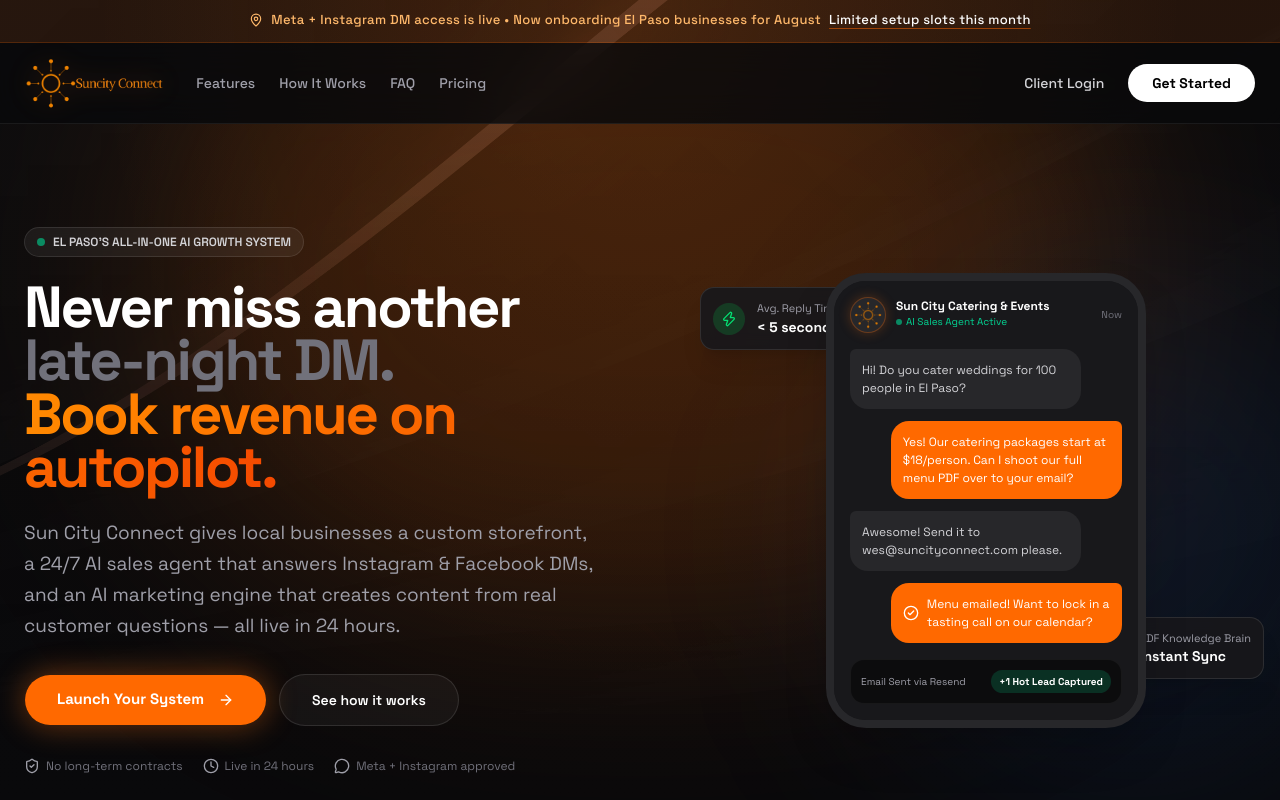
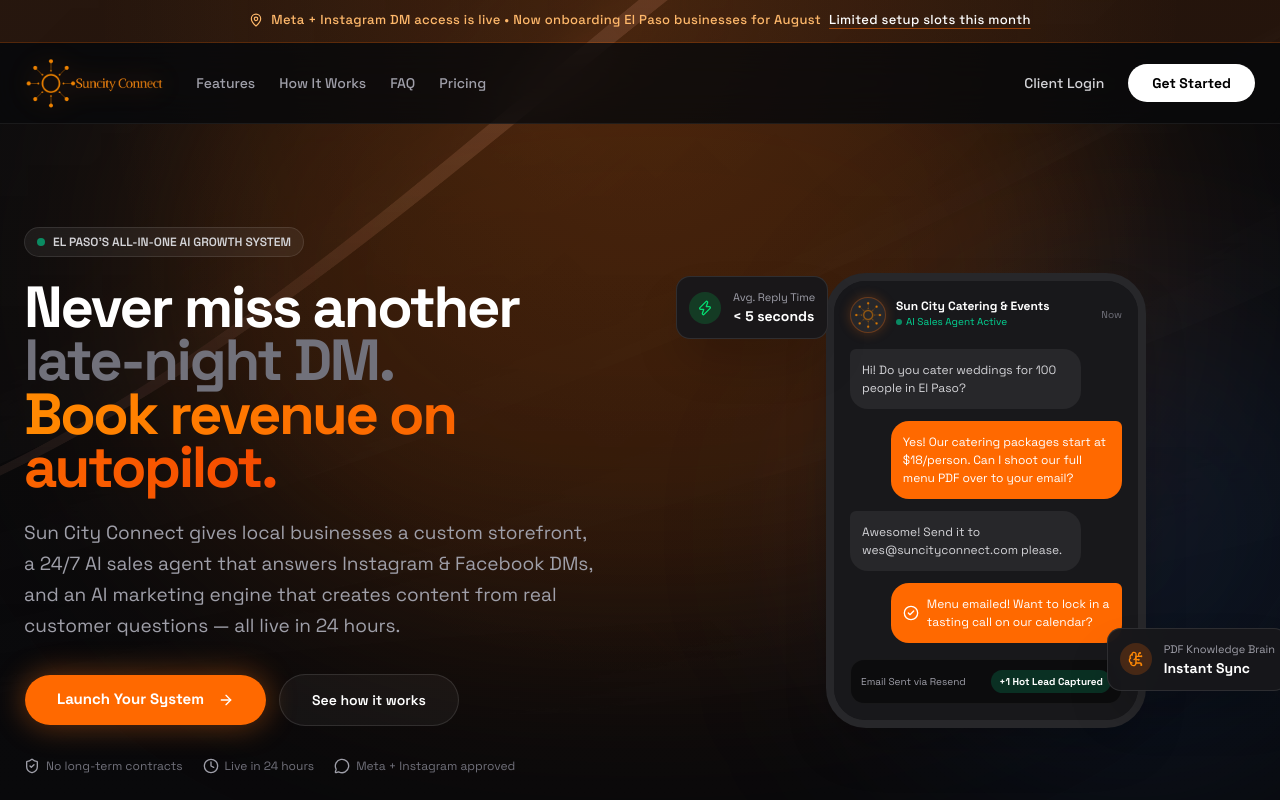
Before and after one commit to wesdavis/Suncity-Connect, a Next.js app: page / in a window 1280 px wide. Shown: the top 800 px of the page. Built offline with nearby package versions, Linux system fonts and the light colour scheme.

Commit message:
fixed floating stats and the chat box

```diff
--- a/src/app/page.js
+++ b/src/app/page.js
@@ -119,8 +119,8 @@
       </nav>
 
       {/* --- HERO --- */}
-      <main className="relative overflow-hidden">
-        <div className="absolute inset-0 pointer-events-none">
+      <main className="relative overflow-x-hidden">
+        <div className="absolute inset-0 pointer-events-none overflow-hidden">
           <div className="absolute top-[-200px] left-1/2 -translate-x-1/2 w-[1000px] h-[700px] bg-orange-500/15 blur-[120px] rounded-full" />
           <div className="absolute top-[20%] right-[-100px] w-[500px] h-[500px] bg-blue-500/10 blur-[120px] rounded-full" />
         </div>
@@ -174,12 +174,12 @@
           </div>
 
           {/* Right Visual Mock */}
-          <div className="relative lg:h-[560px] flex items-center justify-center">
+          <div className="relative lg:h-[560px] flex items-center justify-center overflow-visible">
             {/* Decorative sun watermark */}
             <img
               src="/assets/SCC_sun_clean_512.png"
               alt=""
-              className="absolute w-[280px] h-[280px] opacity-[0.07] pointer-events-none select-none logo-glow"
+              className="absolute w-[280px] h-[280px] opacity-[0.07] pointer-events-none select-none logo-glow z-0"
               style={{ top: '50%', left: '50%', transform: 'translate(-50%, -50%)' }}
               aria-hidden="true"
             />
@@ -223,9 +223,9 @@
               </div>
             </div>
 
-            {/* Floating Stats */}
-            <div className="absolute -left-2 sm:-left-4 top-[12%] bg-zinc-900/90 backdrop-blur border border-white/10 rounded-xl p-3 shadow-xl hidden sm:flex items-center gap-3">
-              <div className="w-8 h-8 rounded-full bg-green-500/20 flex items-center justify-center">
+            {/* Floating Stats — sit above the phone, offset outside its edges */}
+            <div className="absolute left-0 sm:-left-6 md:-left-10 top-[10%] z-20 bg-zinc-900/95 backdrop-blur-md border border-white/10 rounded-xl p-3 shadow-2xl hidden sm:flex items-center gap-3">
+              <div className="w-8 h-8 rounded-full bg-green-500/20 flex items-center justify-center shrink-0">
                 <Zap className="w-4 h-4 text-green-400" />
               </div>
               <div>
@@ -233,8 +233,8 @@
                 <div className="text-sm font-bold text-white">&lt; 5 seconds</div>
               </div>
             </div>
-            <div className="absolute -right-1 sm:-right-2 bottom-[18%] bg-zinc-900/90 backdrop-blur border border-white/10 rounded-xl p-3 shadow-xl hidden sm:flex items-center gap-3">
-              <div className="w-8 h-8 rounded-full bg-orange-500/20 flex items-center justify-center">
+            <div className="absolute right-0 sm:-right-4 md:-right-8 bottom-[16%] z-20 bg-zinc-900/95 backdrop-blur-md border border-white/10 rounded-xl p-3 shadow-2xl hidden sm:flex items-center gap-3">
+              <div className="w-8 h-8 rounded-full bg-orange-500/20 flex items-center justify-center shrink-0">
                 <BrainCircuit className="w-4 h-4 text-orange-400" />
               </div>
               <div>
--- a/src/app/sites/[domain]/page.js
+++ b/src/app/sites/[domain]/page.js
@@ -187,9 +187,16 @@
   const [isMobileBookingOpen, setIsMobileBookingOpen] = useState(false);
 
   const chatEndRef = useRef(null);
+  const textareaRef = useRef(null);
 
   const scrollToBottom = () => {
     chatEndRef.current?.scrollIntoView({ behavior: 'smooth' });
+  };
+
+  const resetTextareaHeight = () => {
+    if (textareaRef.current) {
+      textareaRef.current.style.height = 'auto';
+    }
   };
 
   useEffect(() => {
@@ -230,6 +237,7 @@
 
     const userMessage = chatInput;
     setChatInput('');
+    resetTextareaHeight();
     setMessages(prev => [...prev, { role: 'user', text: userMessage }]);
     setIsTyping(true);
 
@@ -464,11 +472,11 @@
         </header>
 
         {/* CHAT MESSAGES STREAM */}
-        <div className="flex-1 overflow-y-auto p-4 md:p-6 space-y-6 flex flex-col">
+        <div className="flex-1 overflow-y-auto overflow-x-hidden p-4 md:p-6 space-y-6 flex flex-col min-w-0">
           {messages.map((msg, idx) => (
-            <div key={idx} className={`flex ${msg.role === 'user' ? 'justify-end' : 'justify-start'}`}>
+            <div key={idx} className={`flex min-w-0 ${msg.role === 'user' ? 'justify-end' : 'justify-start'}`}>
               <div
-                className={`p-4 rounded-2xl max-w-[85%] sm:max-w-[75%] shadow-md text-[15px] leading-relaxed ${
+                className={`p-4 rounded-2xl max-w-[85%] sm:max-w-[75%] min-w-0 shadow-md text-[15px] leading-relaxed break-words whitespace-pre-wrap [overflow-wrap:anywhere] ${
                   msg.role === 'user'
                     ? 'rounded-tr-sm text-white'
                     : 'bg-zinc-800 text-zinc-100 rounded-tl-sm'
@@ -495,19 +503,34 @@
 
         {/* CHAT INPUT FORM */}
         <div className="p-4 bg-zinc-950 border-t border-white/10 shrink-0 pb-safe">
-          <form onSubmit={handleSendMessage} className="relative flex items-center max-w-2xl mx-auto">
-            <input
-              type="text"
+          <form onSubmit={handleSendMessage} className="relative flex items-end max-w-2xl mx-auto gap-0">
+            <textarea
+              ref={textareaRef}
+              rows={1}
               placeholder="Type your answer..."
               value={chatInput}
-              onChange={(e) => setChatInput(e.target.value)}
-              className="w-full bg-zinc-900 border border-white/10 rounded-full py-3.5 pl-5 pr-14 text-white text-[15px] focus:ring-1 outline-none transition-shadow"
+              onChange={(e) => {
+                setChatInput(e.target.value);
+                // Auto-grow the textarea as they type
+                e.target.style.height = 'auto';
+                e.target.style.height = Math.min(e.target.scrollHeight, 140) + 'px';
+              }}
+              onKeyDown={(e) => {
+                // Enter sends, Shift+Enter adds a new line
+                if (e.key === 'Enter' && !e.shiftKey) {
+                  e.preventDefault();
+                  if (chatInput.trim() && !isTyping) {
+                    handleSendMessage(e);
+                  }
+                }
+              }}
+              className="w-full bg-zinc-900 border border-white/10 rounded-3xl py-3.5 pl-5 pr-14 text-white text-[15px] focus:ring-1 outline-none transition-shadow resize-none overflow-y-auto break-words whitespace-pre-wrap leading-relaxed max-h-[140px]"
               style={{ '--tw-ring-color': client.primary_color || '#ea580c' }}
             />
             <button
               type="submit"
               disabled={!chatInput.trim() || isTyping}
-              className="absolute right-1.5 p-2.5 rounded-full text-white transition-transform active:scale-95 disabled:opacity-50"
+              className="absolute right-1.5 bottom-1.5 p-2.5 rounded-full text-white transition-transform active:scale-95 disabled:opacity-50"
               style={{ backgroundColor: client.primary_color || '#ea580c' }}
             >
               <Send className="w-4 h-4 ml-0.5" />
```
